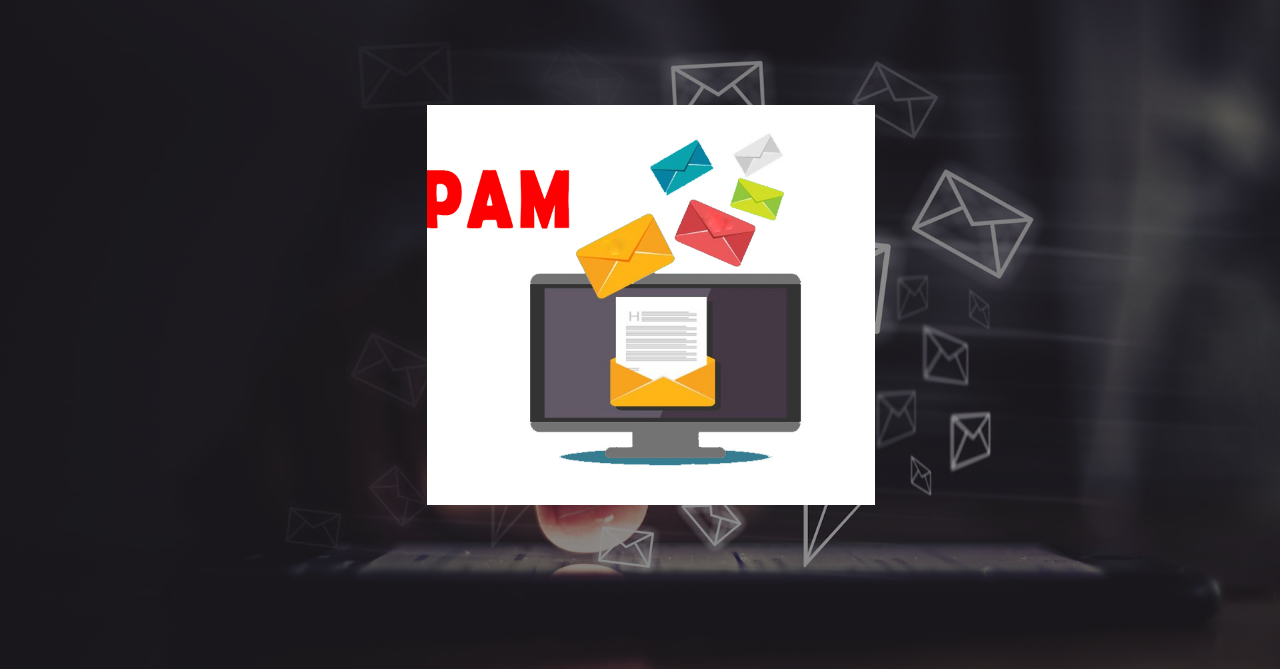
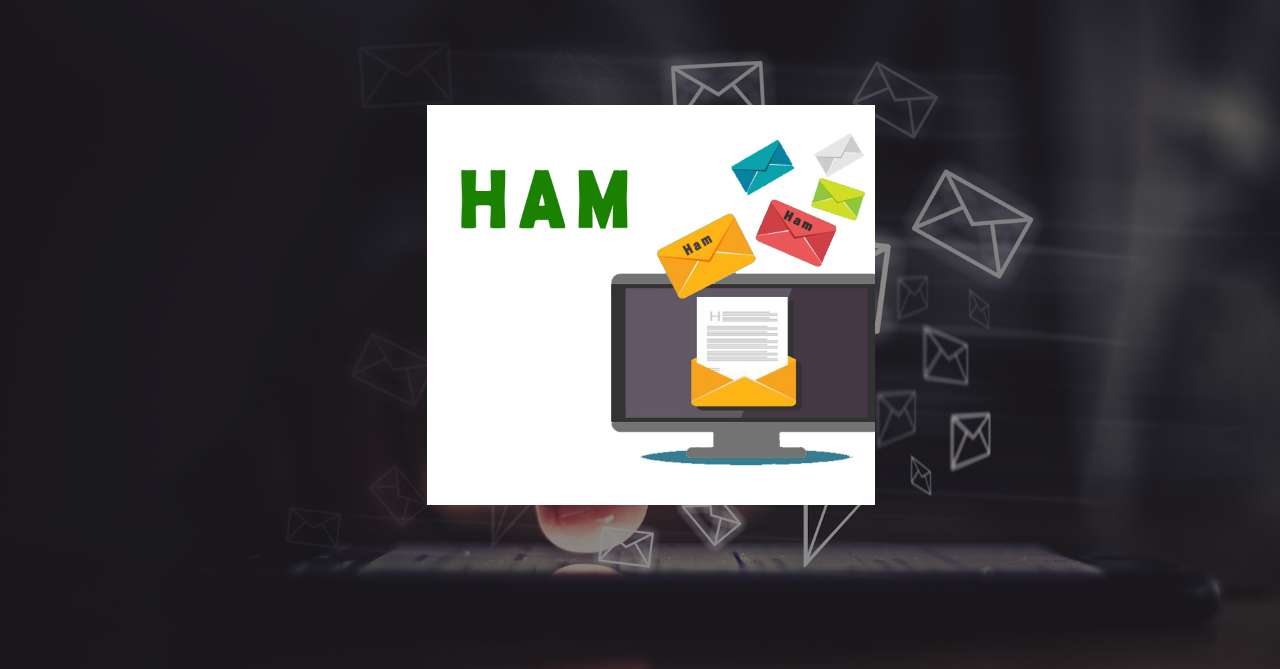
Before and after one commit to NamitChawla/SPAMHAMCLASSIFIER, a plain HTML site: page templates/results_2.html in a window 1280 px wide. Shown: the top 669 px of the page. Drawn offline with Linux system fonts and the light colour scheme.

Commit message:
Update results_2.html

```diff
--- a/templates/results_2.html
+++ b/templates/results_2.html
@@ -18,13 +18,12 @@
                 background-size: cover;
                 position: absolute;">
 
-			<div class="left1", style="background-image: url('../static/img/spam.jpg');
+		<div class="left1", style="background-image: linear-gradient(rgba(0,0,0,0),
+                rgba(0,0,0,0)),url('../static/img/HAM.jpg');
                 height:50%;
                 width:35%;
-                background-position: center;
-                background-size: cover;
                 position: absolute;
-                align: center">
+                align: center;">
             </div>
 
 
```
